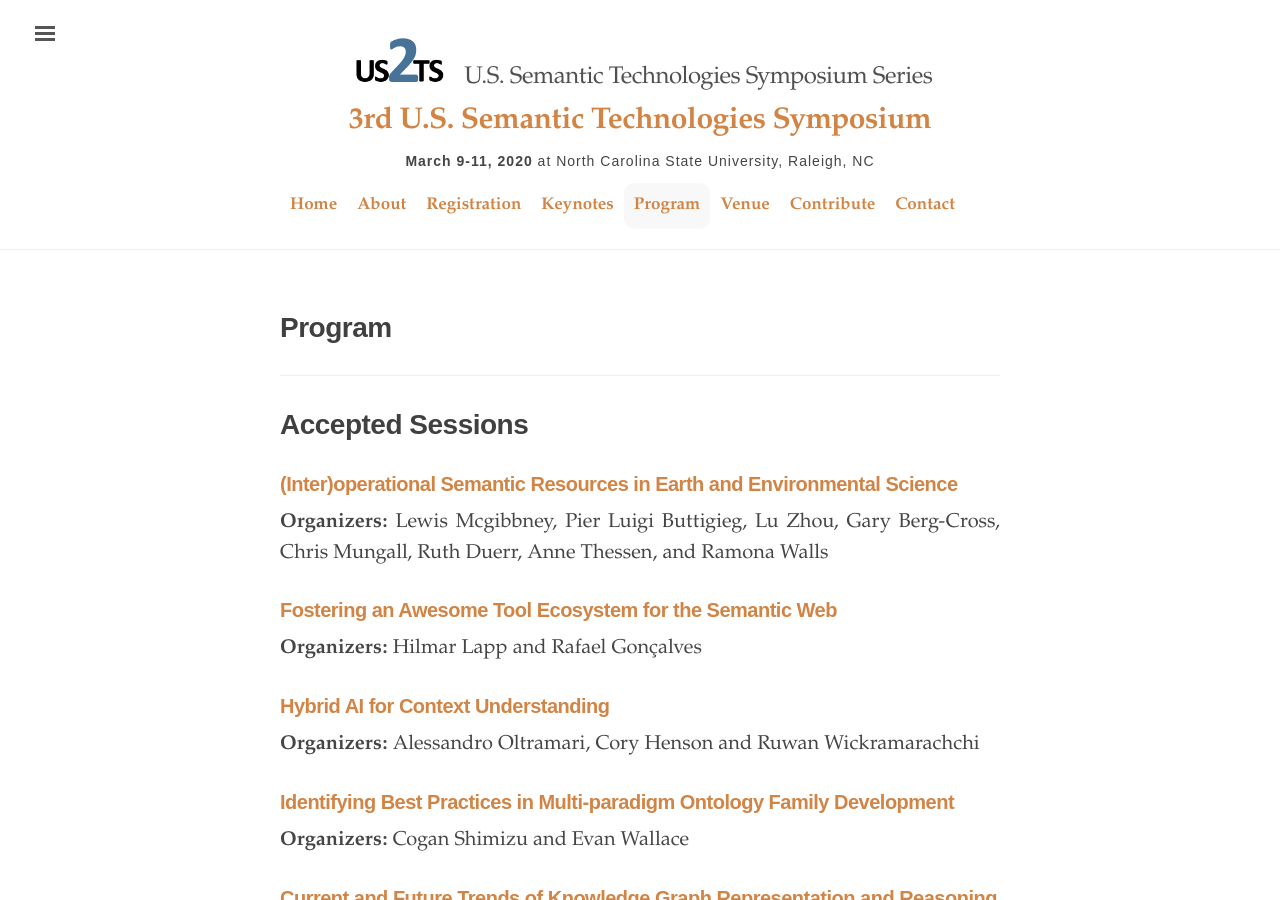
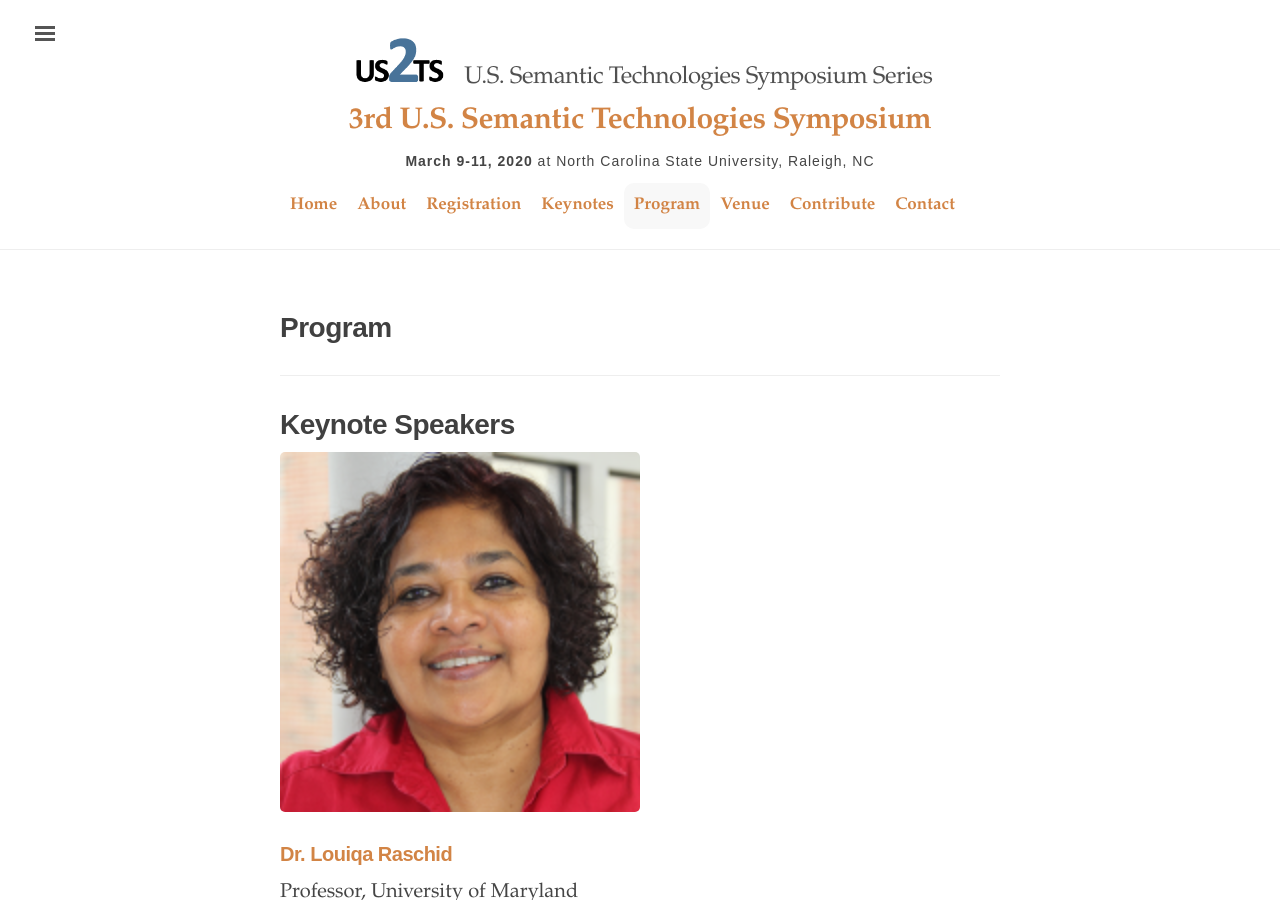
Before and after one commit to us2ts/us2ts.github.io, a Jekyll site: the page built from pages/program.md, in a window 1280 px wide and 900 px high. Built offline with Jekyll 4.4.1, drawn with Linux system fonts in a browser that asks for light colours; comment, search, counter and statistics services are not loaded.

Commit message:
adding keynote speaker link to program

```diff
--- a/pages/program.md
+++ b/pages/program.md
@@ -9,6 +9,14 @@
 published: true
 order: 4
 ---
+
+----------------------------------------------------------------
+
+# Keynote Speakers
+
+[<img src="https://us2ts.org/images/raschid-louiqa.png" alt="Louiqa Raschid" width="50%">](http://users.umiacs.umd.edu/~louiqa/)
+### [**Dr. Louiqa Raschid**](https://us2ts.org/keynotes#raschid)
+Professor, University of Maryland
 
 ----------------------------------------------------------------
 
```
